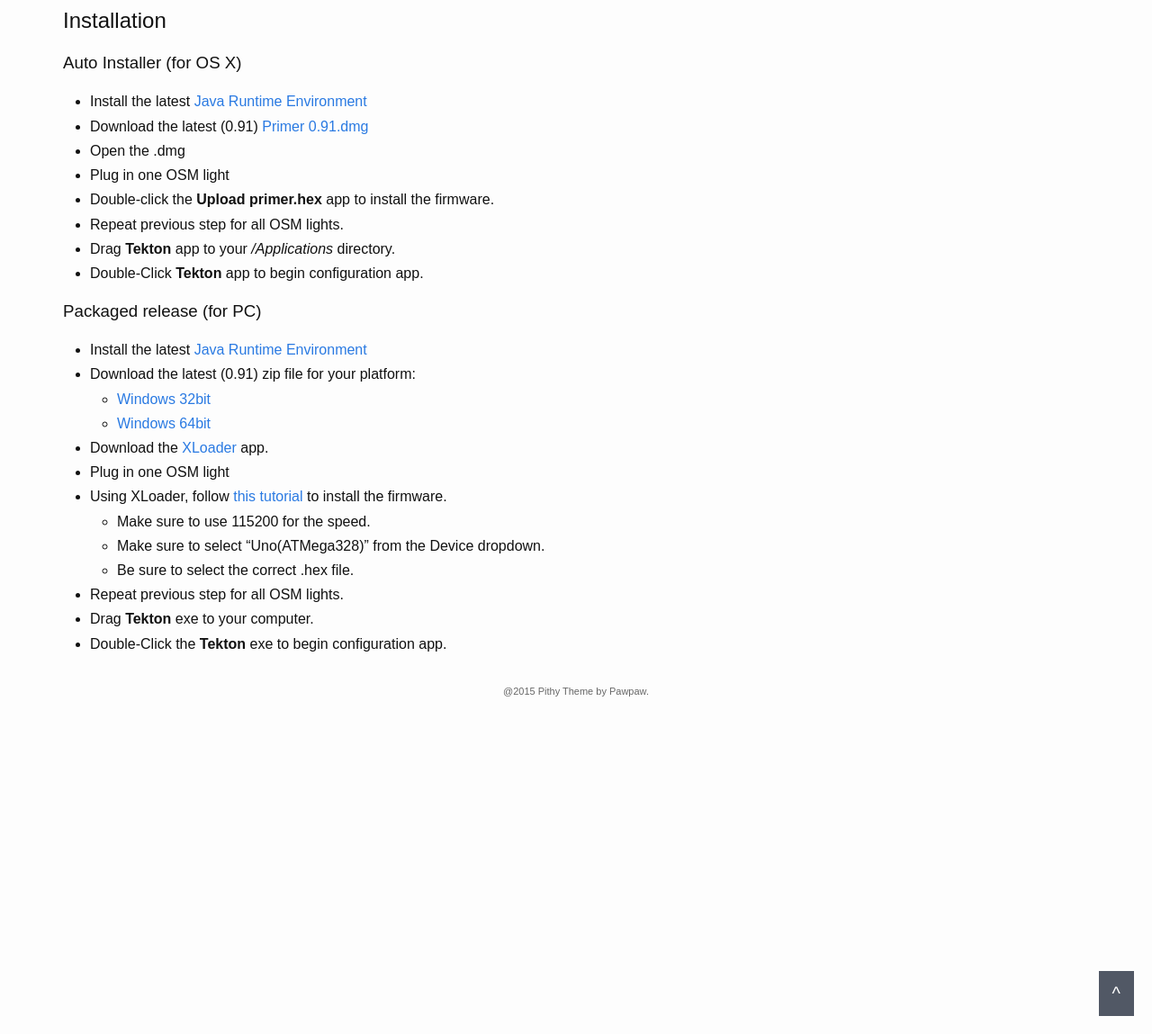
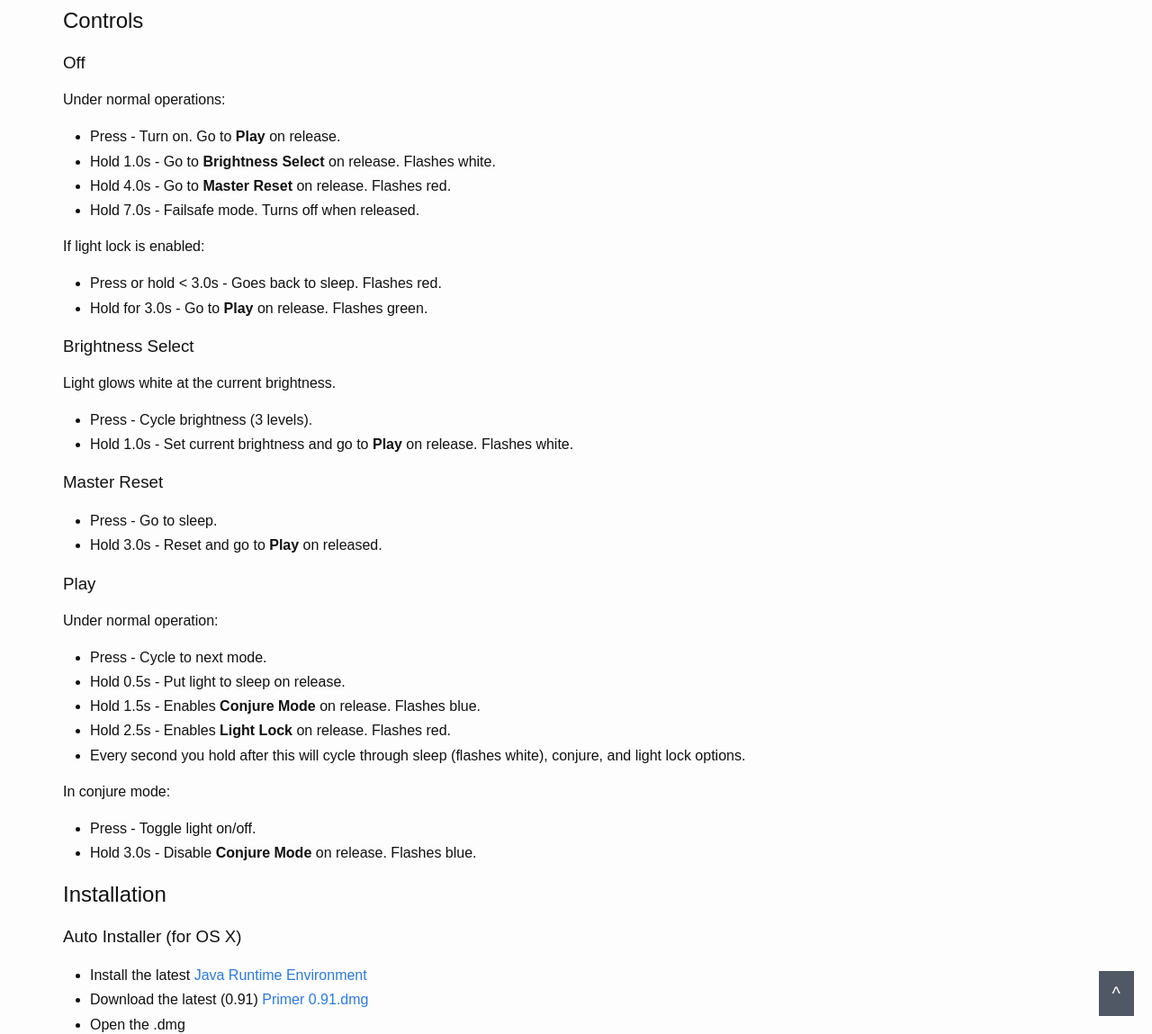
Before and after one commit to iterati/iterati.github.io, a Jekyll site: the page built from vectr.md, in a window 1280 px wide and 1400 px high, scrolled down 1441 px. Shown: the part 251-1400 px from the top of the window at 90% size. Built offline with Jekyll 4.4.1, drawn with Linux system fonts in a browser that asks for light colours.

Commit message:
Vectr controls

```diff
--- a/vectr.md
+++ b/vectr.md
@@ -12,6 +12,50 @@
 <iframe src="http://www.youtube.com/embed/x4SEo5d1pDM" height="576" width="1024"></iframe>
 <br />
 <iframe src="http://www.youtube.com/embed/T_lSN6L7dbM" height="576" width="1024"></iframe>
+
+## Controls
+
+### Off
+
+Under normal operations:
+
+* Press - Turn on. Go to **Play** on release.
+* Hold 1.0s - Go to **Brightness Select** on release. Flashes white.
+* Hold 4.0s - Go to **Master Reset** on release. Flashes red.
+* Hold 7.0s - Failsafe mode. Turns off when released.
+
+If light lock is enabled:
+
+* Press or hold < 3.0s - Goes back to sleep. Flashes red.
+* Hold for 3.0s - Go to **Play** on release. Flashes green.
+
+### Brightness Select
+
+Light glows white at the current brightness.
+
+* Press - Cycle brightness (3 levels).
+* Hold 1.0s - Set current brightness and go to **Play** on release. Flashes white.
+
+### Master Reset
+
+* Press - Go to sleep.
+* Hold 3.0s - Reset and go to **Play** on released.
+
+### Play
+
+Under normal operation:
+
+* Press - Cycle to next mode.
+* Hold 0.5s - Put light to sleep on release.
+* Hold 1.5s - Enables **Conjure Mode** on release. Flashes blue.
+* Hold 2.5s - Enables **Light Lock** on release. Flashes red.
+* Every second you hold after this will cycle through sleep (flashes white), conjure, and light lock options.
+
+In conjure mode:
+
+* Press - Toggle light on/off.
+* Hold 3.0s - Disable **Conjure Mode** on release. Flashes blue.
+
 
 ## Installation
 
```
